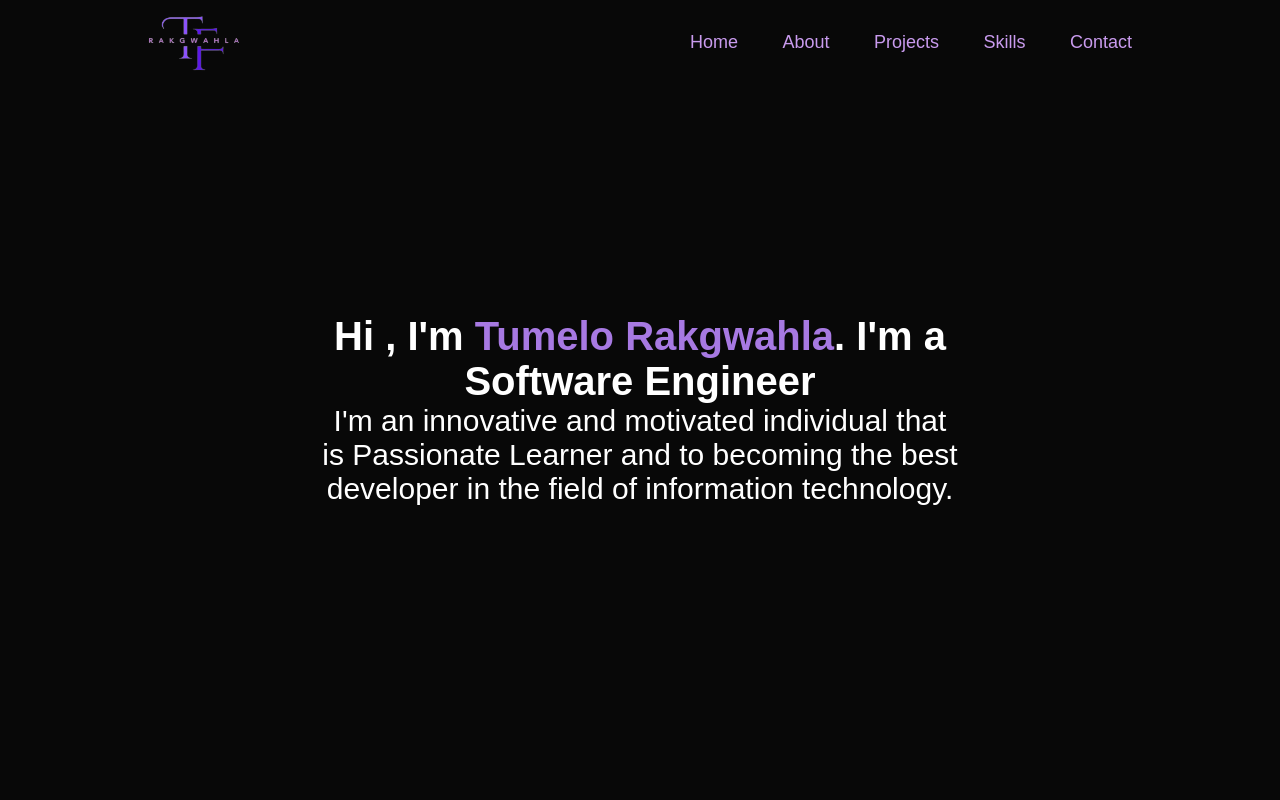
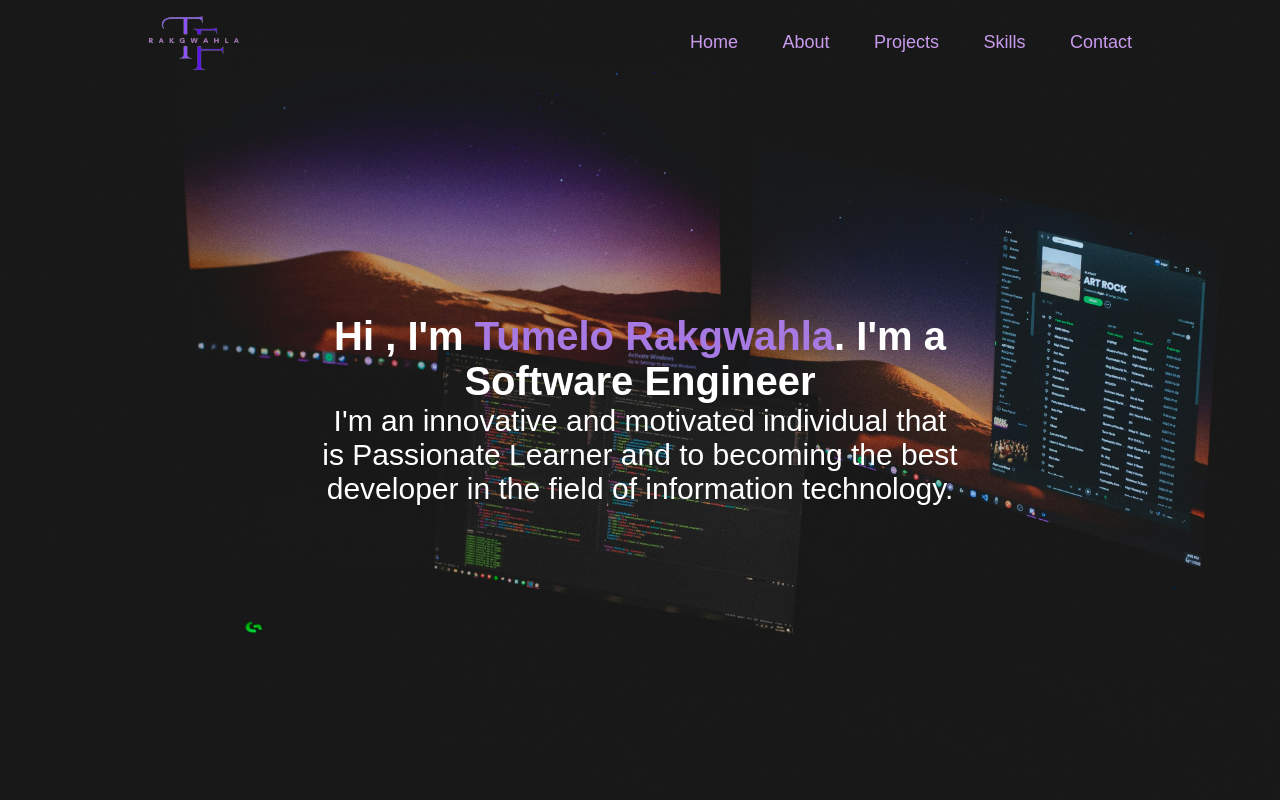
Before and after one commit to TumeloFRakgwahla/Tumelo-Faith-Rakgwahla-Portfolio, a plain HTML site: page Portfolio.html in a window 1280 px wide. Shown: the top 800 px of the page. Drawn offline with nearby package versions, Linux system fonts and the light colour scheme.

Commit message:
Updated the Home page Background image

```diff
--- a/style.css
+++ b/style.css
@@ -14,7 +14,7 @@ body {
     width: 100%;
     height: 100vh;
     background-size: cover;
-    background-image: url();
+    background-image: url(Images/david-schultz-SrewPUfo2c0-unsplash.jpg);
     background-position: center;
 }
 
```
Also changed, not shown: Images/background-desktop.jpg (deleted), Images/david-schultz-SrewPUfo2c0-unsplash.jpg (added), Images/phone bacground.jpg (deleted).
